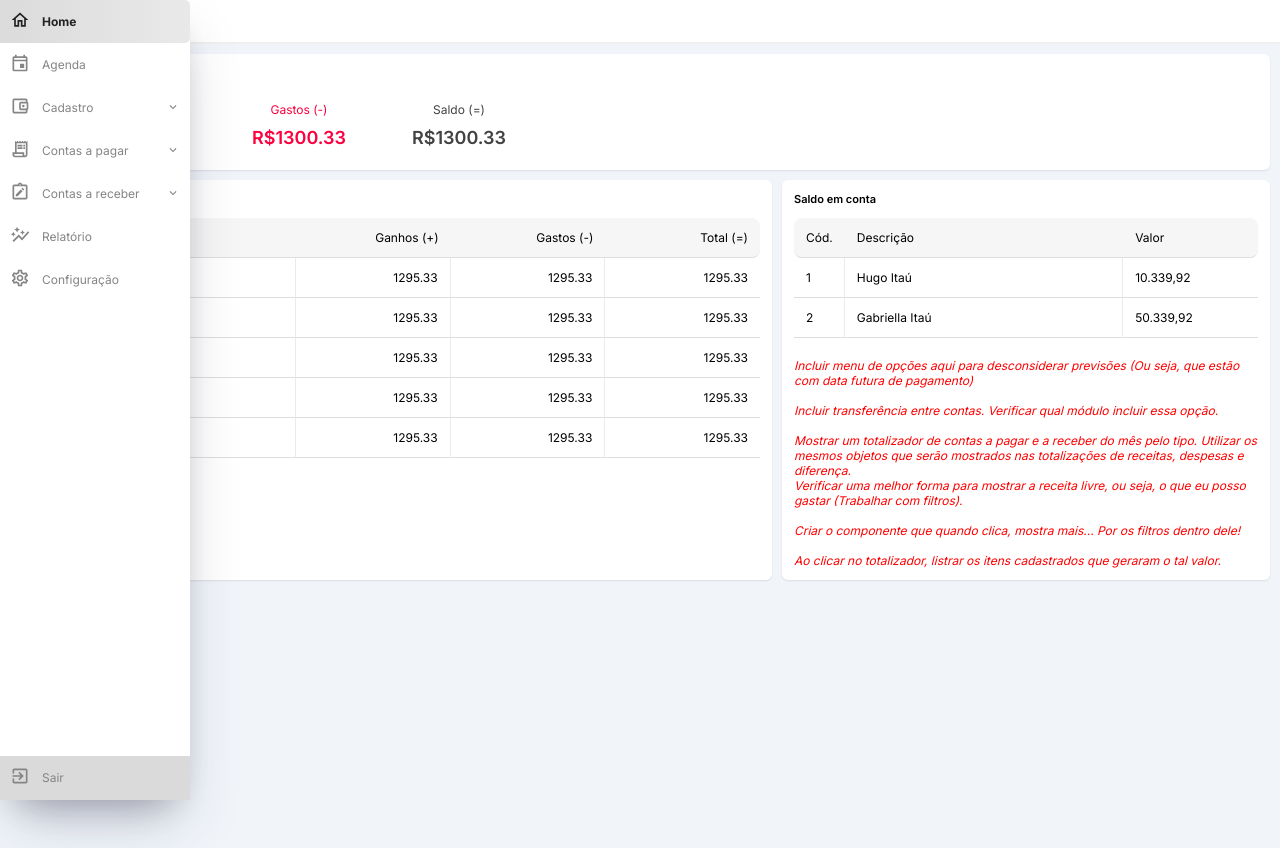
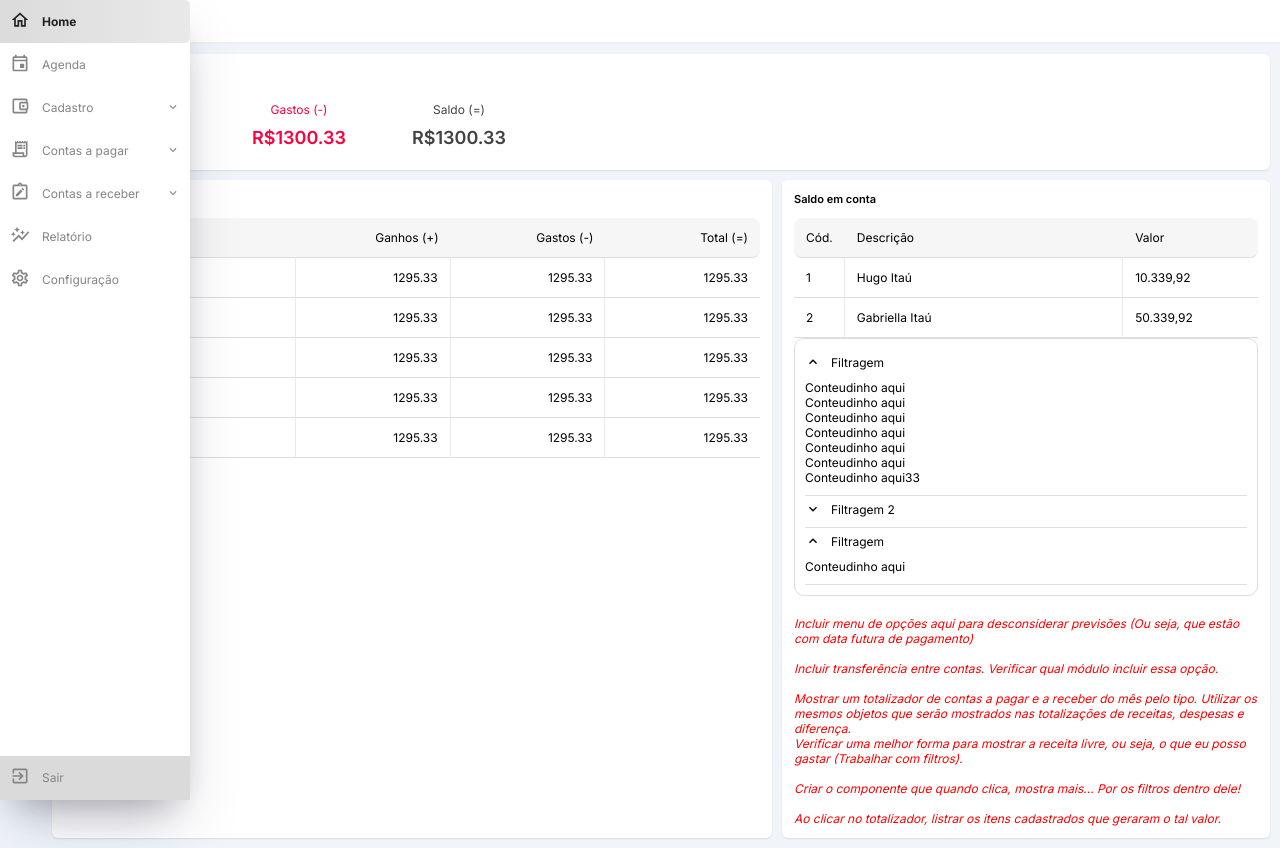
Before and after one commit to hugodesenv/web-financas, a Next.js app: page / in a window 1280 px wide. Before the commit the page ends 800 px from the top, so only its background shows below. Built offline with nearby package versions, Linux system fonts and the light colour scheme.

Commit message:
MyAccordion

```diff
--- a/src/app/globals.css
+++ b/src/app/globals.css
@@ -14,3 +14,11 @@ html {
 ul {
   list-style: none;
 }
+
+.my-display-none {
+  display: none;
+}
+
+.my-display-block {
+  display: block;
+}
--- a/src/app/pages/home/HomeAccountBalance.tsx
+++ b/src/app/pages/home/HomeAccountBalance.tsx
@@ -1,33 +1,71 @@
+import MyAccordion from "@/components/accordion/MyAccordion";
+import MyAccordionPanel from "@/components/accordion/MyAccordionPanel";
+import MyAccordionItem from "@/components/accordion/MyAccordtionItem";
 import MyTable from "@/components/table/MyTable";
 
 export default function HomeAccountBalance() {
-  return <div>
+  return (
+    <div>
       <MyTable
         columns={[
-        { key: 'tb-det-balance-cod', label: 'Cód.', style: { width: '20px' } },
-        { key: 'tb-det-balance-description', label: 'Descrição', style: { textAlign: 'left', width: '60%' } },
-        { key: 'tb-det-balance-value', label: 'Valor', style: { textAlign: 'left' } }
+          {
+            key: "tb-det-balance-cod",
+            label: "Cód.",
+            style: { width: "20px" },
+          },
+          {
+            key: "tb-det-balance-description",
+            label: "Descrição",
+            style: { textAlign: "left", width: "60%" },
+          },
+          {
+            key: "tb-det-balance-value",
+            label: "Valor",
+            style: { textAlign: "left" },
+          },
         ]}
         datasource={[
-        [
-          { text: '1' },
-          { text: 'Hugo Itaú' },
-          { text: '10.339,92' }
-        ],
-        [
-          { text: '2' },
-          { text: 'Gabriella Itaú' },
-          { text: '50.339,92' }
-        ],
+          [{ text: "1" }, { text: "Hugo Itaú" }, { text: "10.339,92" }],
+          [{ text: "2" }, { text: "Gabriella Itaú" }, { text: "50.339,92" }],
         ]}
       />
-    <div style={{ color: 'red', marginTop: '20px', fontStyle: 'italic' }}>
-      Incluir menu de opções aqui para desconsiderar previsões (Ou seja, que estão com data futura de pagamento) <br /><br />
-      Incluir transferência entre contas. Verificar qual módulo incluir essa opção. <br /> <br />
-      Mostrar um totalizador de contas a pagar e a receber do mês pelo tipo. Utilizar os mesmos objetos que serão mostrados nas totalizações de receitas, despesas e diferença.<br />
-      Verificar uma melhor forma para mostrar a receita livre, ou seja, o que eu posso gastar (Trabalhar com filtros). <br /><br />
-      Criar o componente que quando clica, mostra mais... Por os filtros dentro dele!<br /><br />
-      Ao clicar no totalizador, listrar os itens cadastrados que geraram o tal valor.
+      <MyAccordion>
+        <MyAccordionItem title="Filtragem" defaultOpen={true}>
+          <MyAccordionPanel>Conteudinho aqui</MyAccordionPanel>
+          <MyAccordionPanel>Conteudinho aqui</MyAccordionPanel>
+          <MyAccordionPanel>Conteudinho aqui</MyAccordionPanel>
+          <MyAccordionPanel>Conteudinho aqui</MyAccordionPanel>
+          <MyAccordionPanel>Conteudinho aqui</MyAccordionPanel>
+          <MyAccordionPanel>Conteudinho aqui</MyAccordionPanel>
+          <MyAccordionPanel>Conteudinho aqui33</MyAccordionPanel>
+        </MyAccordionItem>
+        <MyAccordionItem title="Filtragem 2" defaultOpen={false}>
+          <MyAccordionPanel>Conteudinho aqui</MyAccordionPanel>
+        </MyAccordionItem>
+        <MyAccordionItem title="Filtragem" defaultOpen>
+          <MyAccordionPanel>Conteudinho aqui</MyAccordionPanel>
+        </MyAccordionItem>
+      </MyAccordion>
+      <div style={{ color: "red", marginTop: "20px", fontStyle: "italic" }}>
+        Incluir menu de opções aqui para desconsiderar previsões (Ou seja, que
+        estão com data futura de pagamento) <br />
+        <br />
+        Incluir transferência entre contas. Verificar qual módulo incluir essa
+        opção. <br /> <br />
+        Mostrar um totalizador de contas a pagar e a receber do mês pelo tipo.
+        Utilizar os mesmos objetos que serão mostrados nas totalizações de
+        receitas, despesas e diferença.
+        <br />
+        Verificar uma melhor forma para mostrar a receita livre, ou seja, o que
+        eu posso gastar (Trabalhar com filtros). <br />
+        <br />
+        Criar o componente que quando clica, mostra mais... Por os filtros
+        dentro dele!
+        <br />
+        <br />
+        Ao clicar no totalizador, listrar os itens cadastrados que geraram o tal
+        valor.
       </div>
     </div>
+  );
 }
--- /dev/null
+++ b/src/components/accordion/MyAccordion.tsx
@@ -0,0 +1,9 @@
+import "./style/styleAccordion.css";
+
+interface IProps {
+  children: any;
+}
+
+export default function MyAccordion(props: IProps) {
+  return <ul className="my-accordion">{props.children}</ul>;
+}
--- /dev/null
+++ b/src/components/accordion/MyAccordionPanel.tsx
@@ -0,0 +1,7 @@
+interface IProps {
+  children: any;
+}
+
+export default function MyAccordionPanel(props: IProps) {
+  return <ul>{props.children}</ul>;
+}
--- /dev/null
+++ b/src/components/accordion/MyAccordtionItem.tsx
@@ -0,0 +1,44 @@
+import { CSSProperties, useEffect, useId, useState } from "react";
+import { MdKeyboardArrowDown, MdKeyboardArrowUp } from "react-icons/md";
+import MyDivider from "../utils/MyDivider";
+import "./style/styleAccordionItem.css";
+
+interface IProps {
+  title: string;
+  children: any;
+  defaultOpen: boolean;
+}
+
+export default function MyAccordionItem(props: IProps) {
+  const [isOpen, setIsOpen] = useState(false);
+
+  useEffect(() => setIsOpen(props.defaultOpen), []);
+
+  const handleClose = (event: any) => setIsOpen(!isOpen);
+
+  const customStyle = {
+    content: {
+      display: isOpen ? "block" : "none",
+      paddingBottom: "10px",
+    } as CSSProperties,
+  };
+
+  const ButtonIcon = () => {
+    return isOpen ? (
+      <MdKeyboardArrowUp fontSize={16} />
+    ) : (
+      <MdKeyboardArrowDown fontSize={16} />
+    );
+  };
+
+  return (
+    <li id={useId()}>
+      <div className="acci-title" onClick={handleClose}>
+        <ButtonIcon />
+        <span>{props.title}</span>
+      </div>
+      <div style={customStyle.content}>{props.children}</div>
+      <MyDivider />
+    </li>
+  );
+}
--- /dev/null
+++ b/src/components/accordion/style/styleAccordion.css
@@ -0,0 +1,5 @@
+.my-accordion {
+  border: 1px solid rgb(222, 222, 222);
+  border-radius: 10px;
+  padding: 10px;
+}
--- /dev/null
+++ b/src/components/accordion/style/styleAccordionItem.css
@@ -0,0 +1,15 @@
+.acci-title {
+  align-items: center;
+  display: flex;
+  cursor: pointer;
+  gap: 10px;
+  padding-top: 5px;
+  padding-bottom: 10px;
+  user-select: none;
+}
+
+.acci-title:hover {
+  border-radius: 6px;
+  transition: 0.2s;
+  font-weight: bold;
+}
--- /dev/null
+++ b/src/components/utils/MyDivider.tsx
@@ -0,0 +1,3 @@
+export default function MyDivider() {
+  return <div style={{ borderBottom: "1px solid rgb(222,222,222)" }} />;
+}
```
Lines whose indentation alone changed are shown as unchanged.
